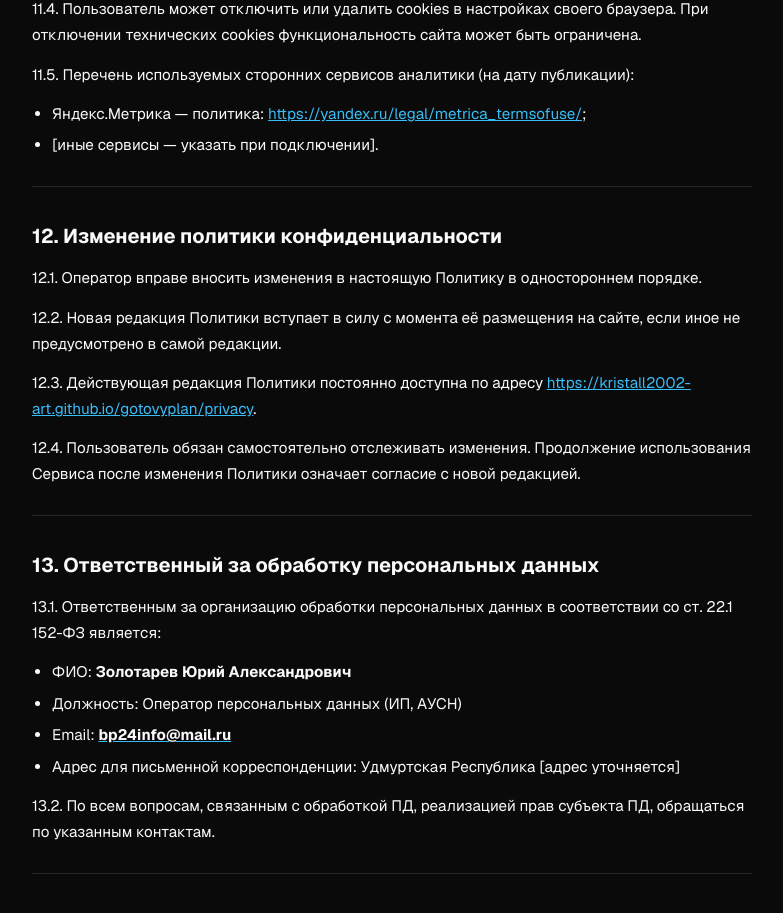
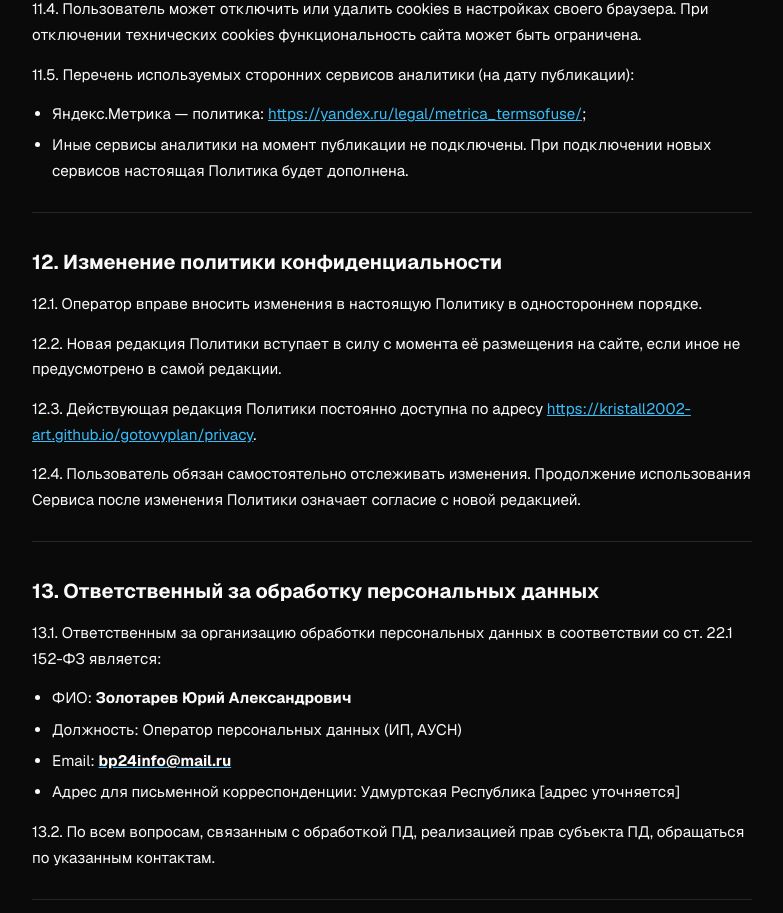
Before and after one commit to kristall2002-art/gotovyplan, a Next.js app: page /gotovyplan/privacy in a window 1280 px wide. Shown: the part 8156-9069 px from the top of the page, without its empty margins (248-1031 px from the left). Built offline with nearby package versions, Linux system fonts and the light colour scheme.

Commit message:
fix: убрать публичный плейсхолдер [иные сервисы] из политики конфиденциальности

```diff
--- a/app/privacy/page.tsx
+++ b/app/privacy/page.tsx
@@ -535,7 +535,7 @@ export default function PrivacyPage() {
           </a>
           ;
         </li>
-        <li>[иные сервисы — указать при подключении].</li>
+        <li>Иные сервисы аналитики на момент публикации не подключены. При подключении новых сервисов настоящая Политика будет дополнена.</li>
       </ul>
 
       <hr />
```
